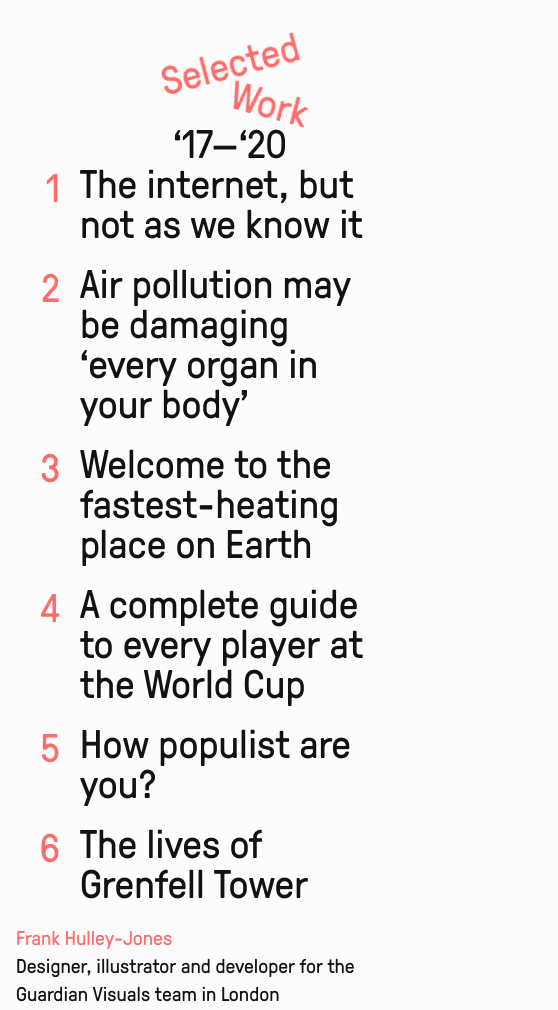
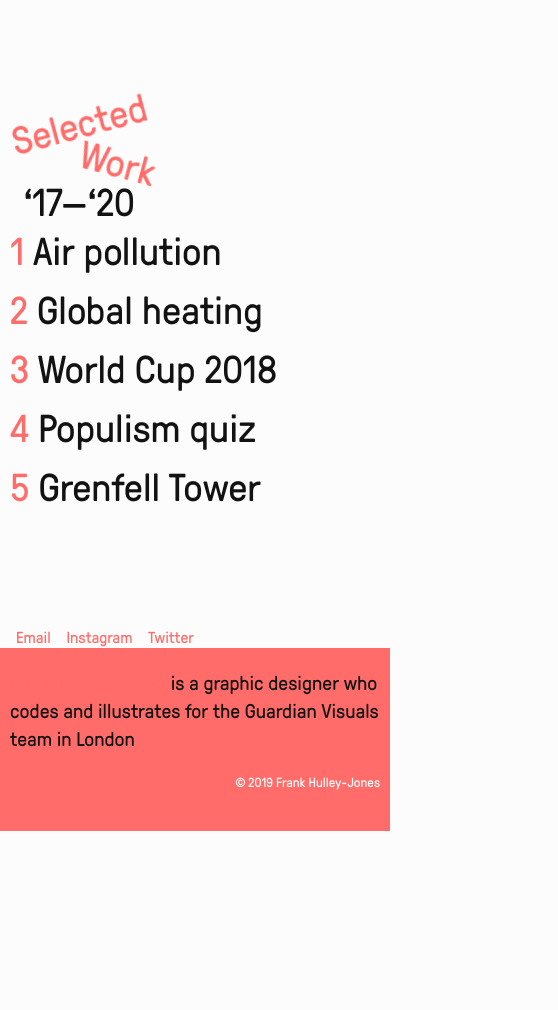
Before and after one commit to superfrank/portfolio__one-page, a website: page index.html in a window 390 px wide. Shown: the part 474-1484 px from the top of the page, 558 px wide, since content can reach past the window. After the commit the page ends 1305 px from the top, so only its background shows below. Drawn offline with Linux system fonts and the light colour scheme.

Commit message:
selected work tweaked at mobile and desktop

```diff
--- a/index.html
+++ b/index.html
@@ -58,30 +58,22 @@
           <a href="internet.html"><h2 class="featured-project__header">The internet,<br/>but not as we know&nbsp;it</h2></a>
         </div>
       </div>
-        <ul class="project-list">
+        <ul class="project-list wrapper__background">
         <div class="project-list__grid">
-          <div class="project-list__col-2">
+          <div class="project-list__col-1">
             <h2 class="animate backwards">Selected</h2>
             <h2 class="animate forwards">Work</h2>
             <h2 class="animate mixed">‘17—‘20</h2>
           </div>
+          <div class="project-list__col-2">
           {{#each projects}}
-          <div class="project-list__col-1">
-            <h2 class="project-list__header project-list__number">{{inc @index}}</h2>
+            <div class="project-list__item">
+                  <li>
+                    <a href="{{link}}" class="project-list__header project-list__link"><h2 class="featured-project__header"><span class="project-list__number">{{inc @index}}</span> {{name}}</h2></a>
+                  </li>
+            </div>
+            {{/each}}
           </div>
-          <div class="project-list__col-2">
-                <li class="project-list__item" data-project-index="0">
-                  <a href="{{link}}" class="project-list__header project-list__link"><h2 class="featured-project__header">{{name}}</h2></a>
-                  <div class="project-list__copy-container">
-                  </div>
-                </li>
-          </div>
-          {{/each}}
-          <div class="project-list__col-2 project-list__col-duo">
-              <h1 class="project-list__header">Frank Hulley-Jones<br />
-                <span class="title-alt">Designer, illustrator and developer for the Guardian Visuals team in London</span>
-              </h1>
-            </div>
         </div>
       </ul>
       <ul class="site-nav__list wrapper__background">
@@ -109,8 +101,9 @@
       </ul>
       <div class="contact-me">
         <div class="wrapper__background">
-        <h3 class="contact-heading">Get in touch</h3>
-        <a class="bg-link email-link" href="mailto:hello@tobefrank.co.uk" target="_blank">hello@tobefrank.co.uk</a>
+        <div class="contact__about">
+          <h1 class="project-list__header">Frank Hulley-Jones <span class="title-alt">is a graphic designer who codes and illustrates for the Guardian Visuals team in London</span>
+          </h1>
         </div>
       </div>
       <footer class="page-info">
--- a/js/app.js
+++ b/js/app.js
@@ -8,22 +8,7 @@ window.onload = function() {
   const context = {
     projects: [
       {
-        name: "The internet, but not as we know it",
-        meta: ["Art Direction", "Design", "Front-end", "Illustration"],
-        link:
-          "https://www.theguardian.com/technology/ng-interactive/2019/jan/11/the-internet-but-not-as-we-know-it-life-online-in-china-russia-cuba-and-india",
-        description:
-          "A feature showcasing four illustrated examples of what the internet looks like across the globe. The project won a " +
-          "<a href='https://www.dandad.org/awards/professional/2019/graphic-design/231385/the-guardian-the-internet-but-not-as-we-know-it/'>" +
-          "D&AD Wooden Pencil, 2019" +
-          "</a>" +
-          " and was featured in " +
-          "<a href='https://www.creativereview.co.uk/the-guardian-brings-the-worlds-internet-use-to-life-in-animated-feature/'>" +
-          "Creative Review" +
-          "</a>"
-      },
-      {
-        name: "Air pollution may be damaging ‘every organ in your body’",
+        name: "Air pollution",
         meta: ["Art Direction", "Design", "Front-end", "Illustration"],
         link:
           "https://www.theguardian.com/environment/ng-interactive/2019/may/17/air-pollution-may-be-damaging-every-organ-and-cell-in-the-body-finds-global-review",
@@ -35,7 +20,7 @@ window.onload = function() {
           " by the head of the World Health Organisation"
       },
       {
-        name: "Welcome to the fastest-heating place on Earth",
+        name: "Global heating",
         meta: ["Art Direction", "Design", "Front-end"],
         link:
           "https://www.theguardian.com/environment/ng-interactive/2019/jul/01/its-getting-warmer-wetter-wilder-the-arctic-town-heating-faster-than-anywhere",
@@ -43,7 +28,7 @@ window.onload = function() {
           "A feature focused on the island of Svalbard, where temperatures have risen over 4C since 1971"
       },
       {
-        name: "A complete guide to every player at the World Cup",
+        name: "World Cup 2018",
         meta: ["Art Direction", "Design", "Front-end", "Illustration"],
         link:
           "https://www.theguardian.com/football/ng-interactive/2018/jun/05/world-cup-2018-complete-guide-players-ratings-goals-caps",
@@ -55,7 +40,7 @@ window.onload = function() {
           ' and bizarrely described by a coworker as “One of the greatest things that’s happened in my life"'
       },
       {
-        name: "How populist are you?",
+        name: "Populism quiz",
         meta: ["Art Direction", "Design", "Front-end"],
         link:
           "https://www.theguardian.com/world/ng-interactive/2018/nov/21/how-populist-are-you-quiz",
@@ -63,7 +48,7 @@ window.onload = function() {
           "With over 1.2 million page views in 48hrs, the quiz shows which World Leader you're least and most similar to. 33% of users were tied closely to Obama and 1% were most like Trump"
       },
       {
-        name: "The lives of Grenfell Tower",
+        name: "Grenfell Tower",
         meta: ["Art Direction", "Design", "Front-end"],
         link:
           "https://www.theguardian.com/uk-news/ng-interactive/2018/may/14/lives-of-grenfell-tower-victims-fire",
--- a/style/partials/_project-list.scss
+++ b/style/partials/_project-list.scss
@@ -1,94 +1,55 @@
 .project-list {
   display: flex;
-  align-items: center;
-  justify-content: center;
-  flex-direction: column;
-  padding: 0 10px;
   list-style: none;
-  margin-top: 10px;
   margin-bottom: 100px;
-  @include mq(mobileMedium) {
-    margin-top: 16px;
+  margin-top: calc(10vw + 80px);
+
+  @include mq(tablet) {
+    margin-top: calc(10vw + 80px);
   }
-  @include mq(mobileLandscape) {
-    padding: 0 20px;
-  }
-
   &__grid {
     display: grid;
-    grid-template-columns: 50px auto;
-    grid-column-gap: 20px;
+    width: 100%;
+    grid-template-columns: 40% 60%;
+  }
+  &__col-1 {
+    display: block;
+    position: relative;
+    justify-self: start;
+    grid-column: span 2;
+    @include mq(tablet) {
+      justify-self: end;
+      grid-column: span 1;
+    }
+    margin-top: -10vw;
+  }
+  &__col-2 {
+    display: grid;
+    grid-template-columns: auto;
+    align-self: end;
+    // max-width: 672px;
+    position: relative;
+    grid-column: span 2;
+    @include mq(tablet) {
+      justify-self: center;
+      grid-column: 2 / span 1;
+    }
+  }
+  &__item {
     width: 100%;
 
-    @include mq(mobileLandscape) {
-      grid-template-columns: 90px auto;
+    @include mq(desktop) {
+      width: 500px;
     }
 
-    @include mq(tablet) {
-      max-width: 740px;
+    @include mq(wide) {
+      width: 672px;
     }
-    @include mq(wide) {
-      max-width: 860px;
-    }
-  }
-
-  &__col-2 {
-    grid-column: 2;
-  }
-
-  &__col-duo {
-    grid-column: 1 / span 2;
-    @include mq(mobileMedium) {
-      padding: 0 6px;
-    }
-    @include mq(mobileLandscape) {
-      grid-column: 2 / span 1;
-      padding: 0;
-    }
-  }
-  &__subheader {
-    margin-top: 56px;
   }
 
   &__number {
     text-align: right;
-    line-height: 1.2;
     color: $brand-1;
-  }
-
-  &__copy-container {
-    position: relative;
-  }
-
-  &__meta {
-    position: absolute;
-    display: block;
-    top: 2px;
-    left: -60px;
-
-    @include mq(mobileLandscape) {
-      left: -80px;
-    }
-    @include mq(tablet) {
-      top: 4px;
-    }
-  }
-
-  &__description {
-    max-width: 240px;
-    margin-bottom: 48px;
-    position: relative;
-    @include mq(tablet) {
-      max-width: 460px;
-    }
-    @include mq(wide) {
-      max-width: 560px;
-    }
-    a {
-      &:hover {
-        text-decoration: underline;
-    }
-    }
   }
 
   &__link {
@@ -107,17 +68,12 @@
       // background-image: linear-gradient(0deg,$brand-1 100%,$brand-1 0%);
     }
   }
-
 }
 
 .title-alt {
   color: $black;
 }
 
-
-
-
-
 .project-list__item {
   margin-bottom: 20px;
 }
--- a/style/partials/_selected-work.scss
+++ b/style/partials/_selected-work.scss
@@ -6,16 +6,17 @@
 
 .animate.backwards > span {
   animation: animateBackwards 1s ease-in-out forwards;
+  margin-left: 0px;
   color: $brand-1;
 }
 .animate.forwards > span {
-  margin-left: 2em;
+  margin-right: -2em;
   animation: animateForwards 1s ease-in-out forwards;
   color: $brand-1;
 }
 .animate.mixed > span {
   //   margin-top: 1em;
-  margin-bottom: 1em;
+  margin-bottom: calc(10vw + 10px);
 }
 
 .animate.mixed > span {
@@ -28,7 +29,7 @@
     transform: rotate(0deg);
   }
   to {
-    top: 1em;
+    top: calc(5vw + 20px);
     transform: rotate(15deg);
   }
 }
@@ -38,7 +39,7 @@
     transform: rotate(0deg);
   }
   to {
-    top: 1em;
+    top: calc(5vw + 20px);
     transform: rotate(-15deg);
   }
 }
@@ -48,6 +49,6 @@
     top: 0;
   }
   to {
-    top: 1em;
+    top: calc(5vw + 20px);
   }
 }
--- a/style/partials/common/_header.scss
+++ b/style/partials/common/_header.scss
@@ -2,12 +2,9 @@ h2 {
   margin: 0;
   color: $black;
   font-family: $sans-serif;
-  font-size: $font-size-medium;
+  font-size: 10vw;
   line-height: 1;
   font-weight: normal;
-  @include mq(tablet) {
-    font-size: $font-size-large;
-  }
   @include mq(desktop) {
     font-size: $font-size-extralarge;
   }
```
Also changed, not shown: js/app-min.js (+1 -1 lines), style/style.css.
